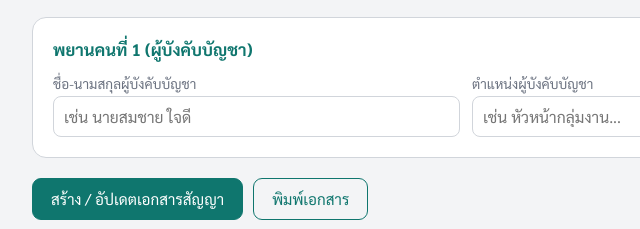
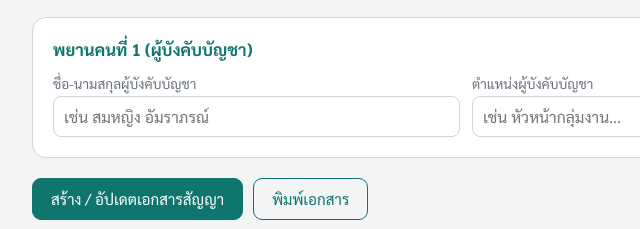
Before and after one commit to BlascoBall/contract-form, a plain HTML site: page index.html in a window 1280 px wide. Shown: the part 1530-1759 px from the top of the page, 174-814 px from the left. Drawn offline with Linux system fonts and the light colour scheme.

Commit message:
แก้นิดหน่อย

```diff
--- a/index.html
+++ b/index.html
@@ -163,7 +163,7 @@
     <div class="grid">
       <div class="field">
         <label>ชื่อ-นามสกุลผู้บังคับบัญชา</label>
-        <input type="text" id="supervisorName" placeholder="เช่น นายสมชาย ใจดี">
+        <input type="text" id="supervisorName" placeholder="เช่น สมหญิง อัมราภรณ์">
       </div>
       <div class="field">
         <label>ตำแหน่งผู้บังคับบัญชา</label>
```
